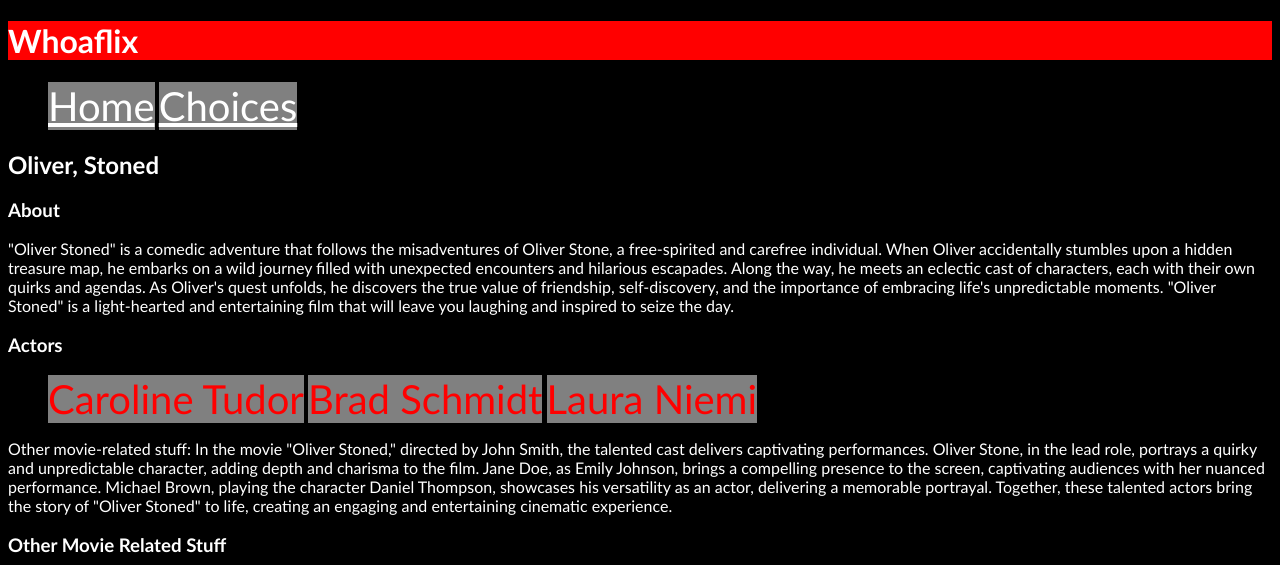
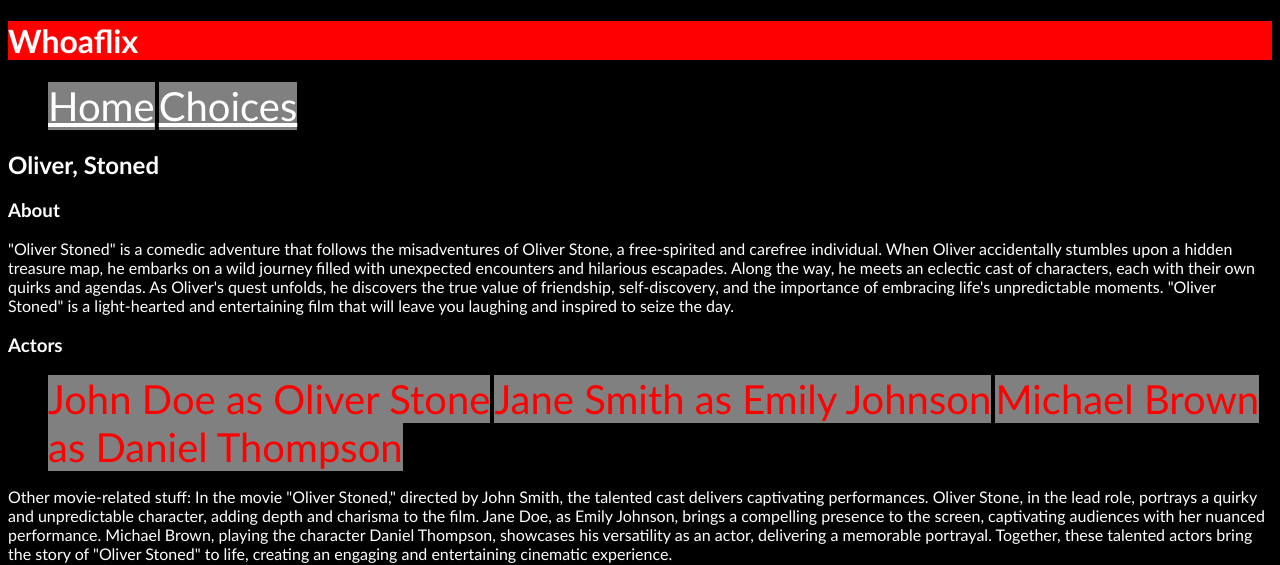
Before and after one commit to RAZAGHUL123/whoaTube, a plain HTML site: page index6.html in a window 1280 px wide. Shown: the top 565 px of the page. Drawn offline with Linux system fonts and the light colour scheme.

Commit message:
change it up

```diff
--- a/index6.html
+++ b/index6.html
@@ -72,11 +72,12 @@
         </div>
         <div class="terrifier-section">
             <h3>Actors</h3>
-            <ul>
-              <li>Caroline Tudor</li>
-              <li>Brad Schmidt</li>
-              <li>Laura Niemi</li>
-            </ul>
+        <ul>
+            <li>John Doe as Oliver Stone</li>
+            <li>Jane Smith as Emily Johnson</li>
+            <li>Michael Brown as Daniel Thompson</li>
+        </ul>
+
 
           </div>
 
```
